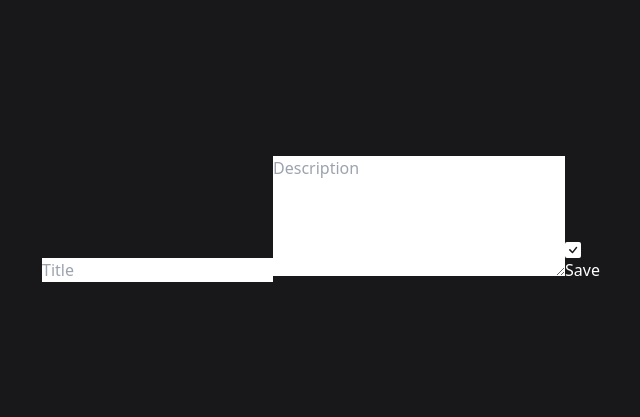
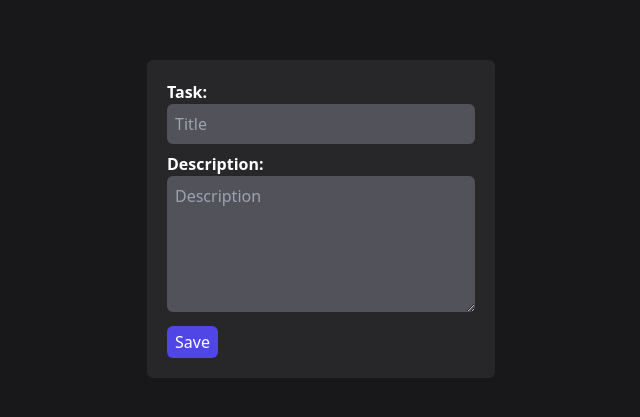
Before and after one commit to brunocoronado49/react-redux-toolkit-vite, a React (Vite) app: page /create-task in a window 1280 px wide. Shown: the part 181-598 px from the top of the page, without its empty margins (319-959 px from the left). Built offline with nearby package versions, Linux system fonts and the light colour scheme.

Commit message:
Proyecto terminado

```diff
--- a/src/components/TaskForm.jsx
+++ b/src/components/TaskForm.jsx
@@ -44,17 +44,23 @@ const TaskForm = () => {
     if (params.id) {
       setTask(tasks.find((task) => task.id === params.id));
     }
-  }, []);
+  }, [params.id, tasks]);
 
   return (
-    <form onSubmit={handleSubmit}>
+    <form
+      onSubmit={handleSubmit}
+      className="bg-zinc-800 max-w-sm p-5 rounded-md"
+    >
+      <label className="block font-bold">Task:</label>
       <input
         type="text"
         name="title"
         placeholder="Title"
         value={task.title}
         onChange={handleChange}
+        className="w-full p-2 rounded-md bg-zinc-600 mb-2"
       />
+      <label className="block font-bold">Description:</label>
       <textarea
         name="description"
         cols="30"
@@ -62,10 +68,9 @@ const TaskForm = () => {
         placeholder="Description"
         value={task.description}
         onChange={handleChange}
+        className="w-full p-2 rounded-md bg-zinc-600 mb-2"
       ></textarea>
-      <button>
-        <BsFillCheckSquareFill /> Save
-      </button>
+      <button className="bg-indigo-600 px-2 py-1 rounded-md block">Save</button>
     </form>
   );
 };
--- a/src/components/TaskList.jsx
+++ b/src/components/TaskList.jsx
@@ -1,6 +1,5 @@
 import { useSelector, useDispatch } from "react-redux";
 import { Link } from "react-router-dom";
-import { BsFillTrashFill, BsFileArrowUpFill } from "react-icons/bs";
 import { deleteTask } from "../features/task/taskSlice";
 
 const taskList = () => {
```
